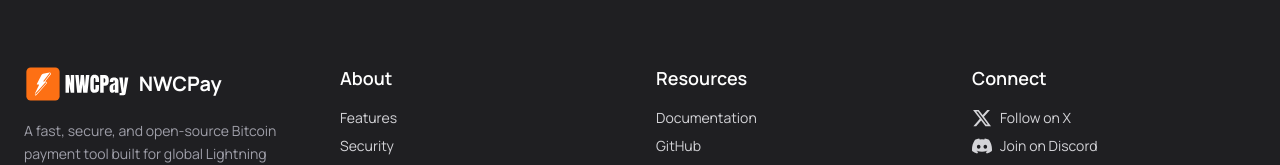
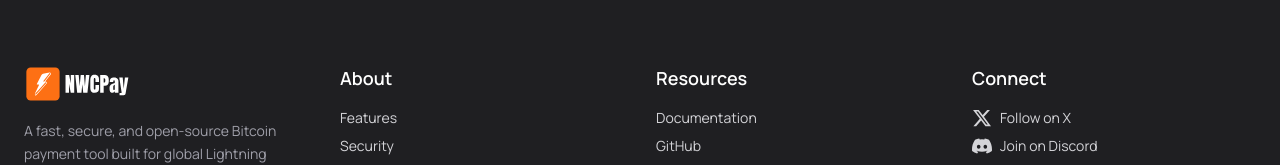
Before and after one commit to thomasdev5832/bitcoin-lightning-invoice, a React (Vite) app: page / in a window 1280 px wide. Shown: the part 4990-5155 px from the top of the page. Built offline with nearby package versions, Linux system fonts and the light colour scheme; no server answers.

Commit message:
fix(frontend): fix footer

```diff
--- a/src/pages/LandingPage.tsx
+++ b/src/pages/LandingPage.tsx
@@ -647,7 +647,6 @@ const LandingPage = () => {
                         <div className="flex flex-col items-center md:items-start">
                             <div className="flex items-center gap-2 mb-4">
                                 <img src={NWCLogoSquare} alt="NWCPay Logo" className="h-10 w-auto" />
-                                <span className="text-white text-xl font-bold">NWCPay</span>
                             </div>
                             <p className="text-zinc-400 text-sm leading-relaxed text-center md:text-left">
                                 A fast, secure, and open-source Bitcoin payment tool built for global Lightning Network adoption.
```
